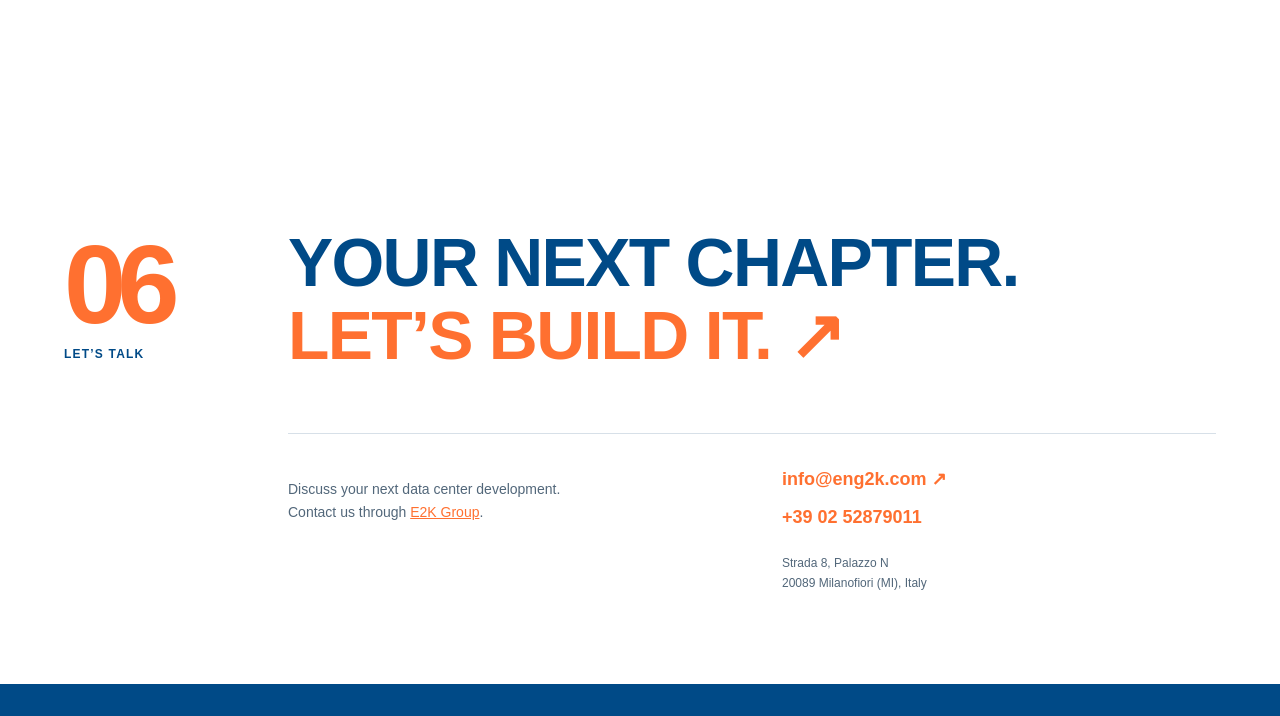
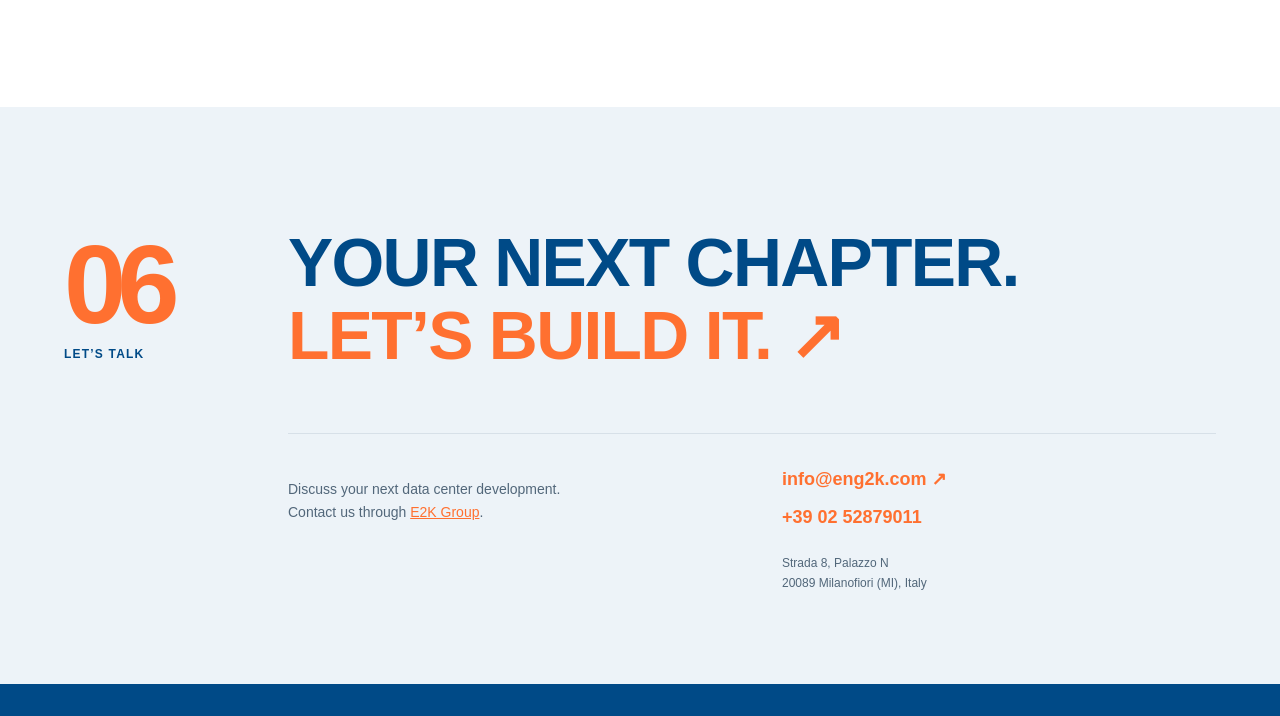
Before and after one commit to nicolepiffer97-art/E2K-Data-Centers, a plain HTML site: page index.html in a window 1280 px wide. Shown: the part 4681-5397 px from the top of the page. Drawn offline with Linux system fonts and the light colour scheme; a web font is replaced by a local one.

Commit message:
Match the Contact and Our Approach backgrounds

```diff
--- a/style.css
+++ b/style.css
@@ -5,7 +5,7 @@
 :root{--blue:#004a87;--ink:#183b5c;--paper:#fff;--muted:#52677a;--orange:#ff7030;--line:#d7e0e8}
 header{background:#004a87}nav a:hover{color:var(--orange)}.nav-contact{border-color:var(--orange)}.nav-contact span{color:var(--orange)}
 .hero{background:#004a87}.hero-index{color:#d1e1f0}.eyebrow i{background:var(--orange)}h1 em{color:#fff}.hero-bottom p{color:#eff5fb}.circle-link{background:var(--orange);border-color:var(--orange);color:#122f4c}.circle-link:hover{background:var(--orange)}.hero-foot{color:#eff5fb}.hero-foot b{color:var(--orange)}
-.hero-image{position:absolute;inset:0;z-index:-1;overflow:hidden}.hero-image img{position:absolute;right:0;top:0;width:67%;height:100%;object-fit:cover;opacity:.85;mix-blend-mode:screen}.hero-image:after{content:"";position:absolute;inset:0;background:linear-gradient(90deg,#004a87 0%,#004a87f5 24%,#004a8790 48%,#004a8715 100%),linear-gradient(0deg,#004a87 0%,transparent 25%)}.section-label{color:var(--blue)}.section-label:before{content:"";display:inline-block;width:6px;height:6px;background:var(--orange);margin-right:10px;vertical-align:2px}h2 span{color:var(--blue)}.number{color:var(--orange)}.why{background:#edf3f8}.principles article{border-color:#bbcddc}.principles h3{color:var(--blue)}.text-link{border-color:var(--orange)}.text-link span{color:var(--orange)}.formats{color:var(--blue)}.group-photo{margin:45px 0 0;position:relative;overflow:hidden;height:330px}.group-photo img{width:100%;height:100%;object-fit:cover;object-position:center 45%}.group-photo figcaption,.sustain-photo figcaption{position:absolute;bottom:0;left:0;margin:0;background:#004a87;padding:13px 20px;color:white;font:10px monospace;letter-spacing:1px;border-left:4px solid var(--orange)}
+.hero-image{position:absolute;inset:0;z-index:-1;overflow:hidden}.hero-image img{position:absolute;right:0;top:0;width:67%;height:100%;object-fit:cover;opacity:.85;mix-blend-mode:screen}.hero-image:after{content:"";position:absolute;inset:0;background:linear-gradient(90deg,#004a87 0%,#004a87f5 24%,#004a8790 48%,#004a8715 100%),linear-gradient(0deg,#004a87 0%,transparent 25%)}.section-label{color:var(--blue)}.section-label:before{content:"";display:inline-block;width:6px;height:6px;background:var(--orange);margin-right:10px;vertical-align:2px}h2 span{color:var(--blue)}.number{color:var(--orange)}.why,.contact{background:#edf3f8}.principles article{border-color:#bbcddc}.principles h3{color:var(--blue)}.text-link{border-color:var(--orange)}.text-link span{color:var(--orange)}.formats{color:var(--blue)}.group-photo{margin:45px 0 0;position:relative;overflow:hidden;height:330px}.group-photo img{width:100%;height:100%;object-fit:cover;object-position:center 45%}.group-photo figcaption,.sustain-photo figcaption{position:absolute;bottom:0;left:0;margin:0;background:#004a87;padding:13px 20px;color:white;font:10px monospace;letter-spacing:1px;border-left:4px solid var(--orange)}
 .sustainability{background:#004a87}.sustain-copy .section-label{color:#fff}.sustain-copy h2 em{color:var(--orange)}.sustain-copy p{color:#e1ebf5}.sustain-copy .text-link{border-color:var(--orange)}.sustain-copy .text-link span{color:var(--orange)}.sustain-photo{margin:0;position:relative;min-height:530px;overflow:hidden}.sustain-photo img{position:absolute;width:100%;height:100%;object-fit:cover;object-position:center}.contact h2 a{color:var(--blue)}.contact h2 a span{color:var(--orange)}.contact-bottom a:hover{color:var(--orange)}footer{background:#004a87;color:#edf3f8}
 @media(max-width:1050px){.hero-image img{width:82%}.hero-image:after{background:linear-gradient(90deg,#004a87f7,#004a8775 65%,#004a8722),linear-gradient(0deg,#004a87,transparent 30%)}}
 @media(max-width:720px){nav{background:#004a87}.hero-image img{width:100%;height:65%;top:auto;bottom:0;opacity:.78;object-position:60% center}.hero-image:after{background:linear-gradient(180deg,#004a87 0%,#004a87 28%,#004a87c0 45%,#004a8715 75%,#004a87 100%)}.group-photo{height:280px;margin-top:30px}.sustain-photo{min-height:330px;order:2}.sustain-copy{order:1}.sustain-photo img{object-position:center}.hero-content{padding-top:48px}}
```
